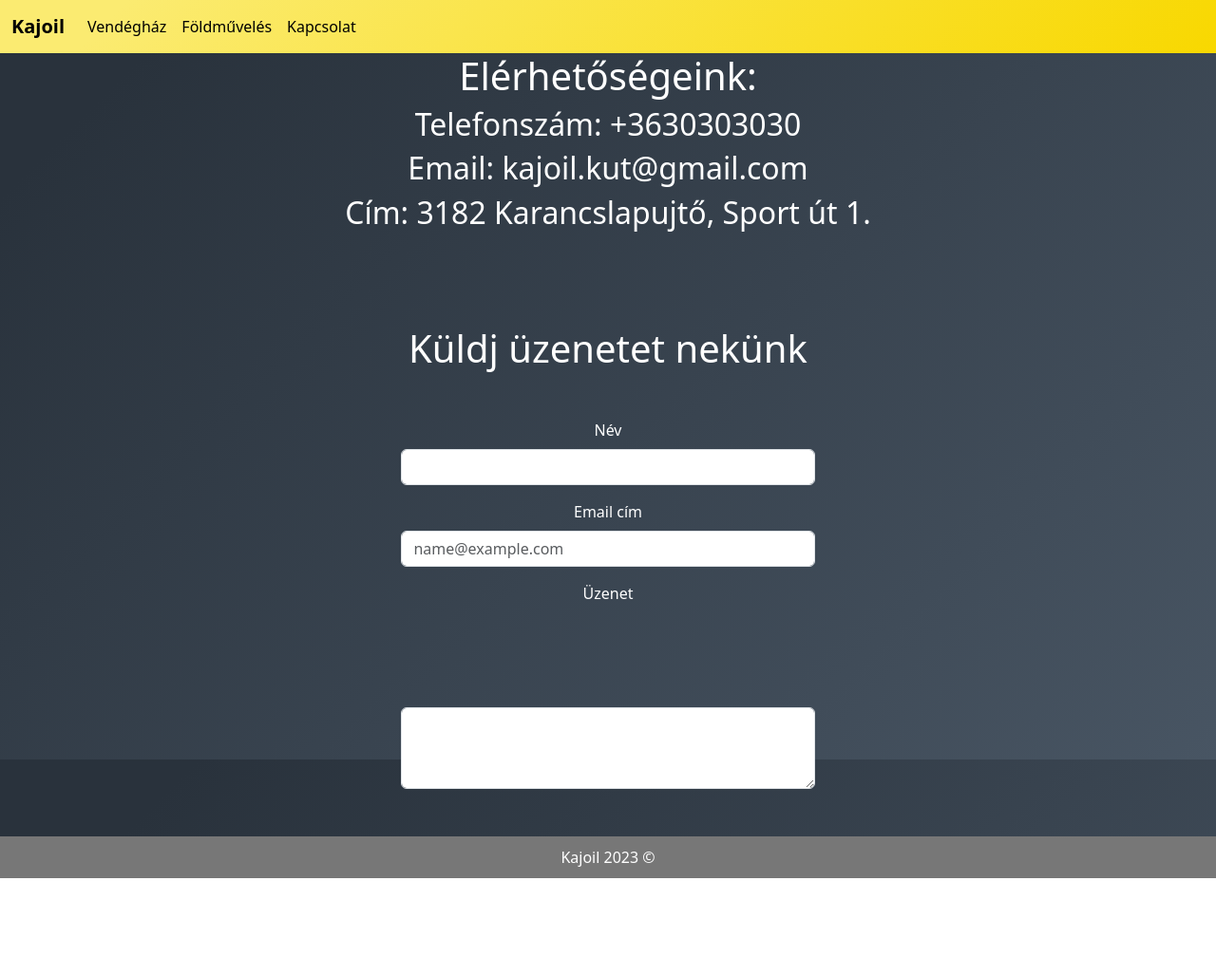
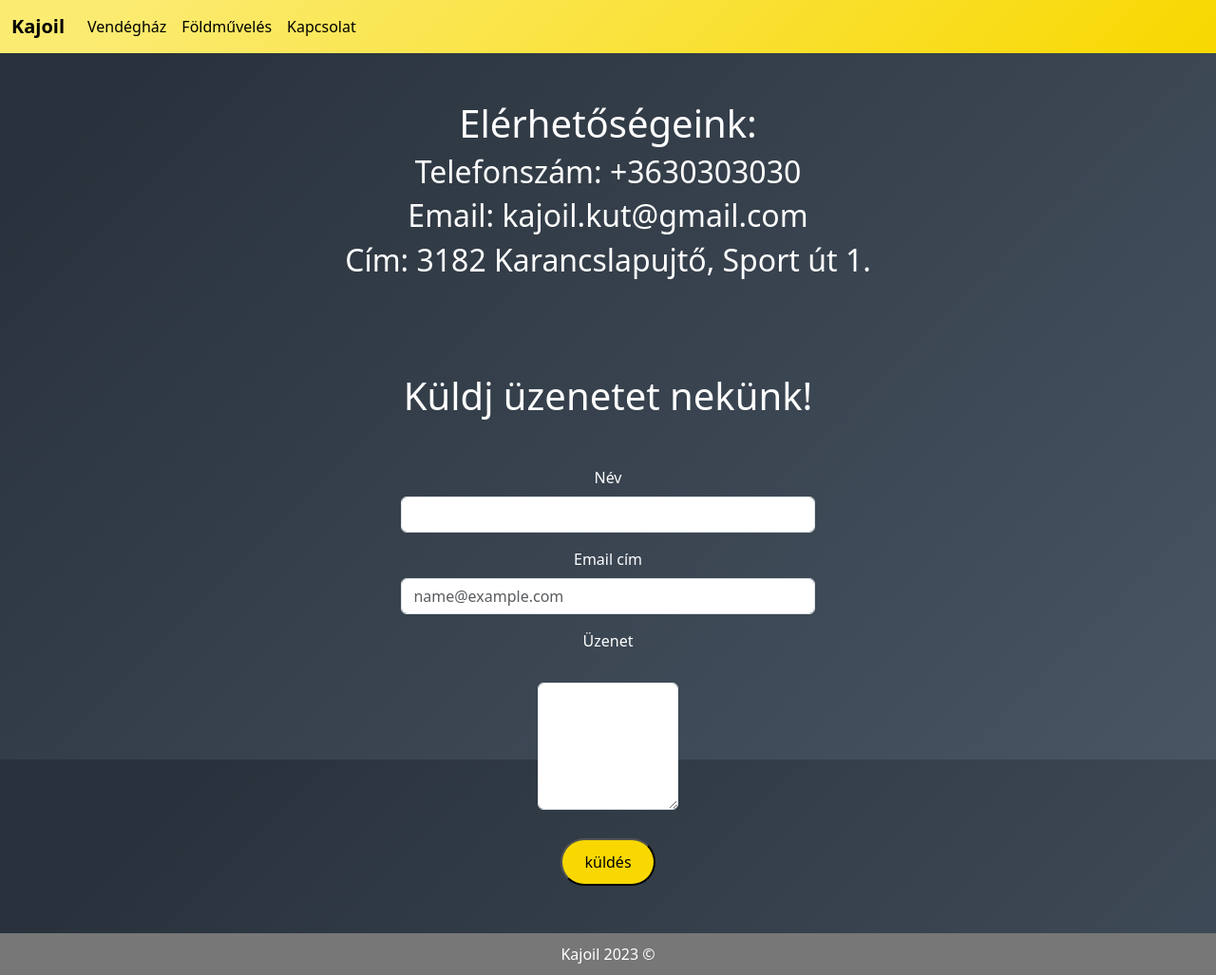
Before and after one commit to Hadarnoon/Web-Projectmunka, a plain HTML site: page kapcsolat.html in a window 1280 px wide. Shown: the whole page at 95% size. Before the commit the page ends 925 px from the top, so only its background shows below. Drawn offline with nearby package versions, Linux system fonts and the light colour scheme.

Commit message:
kapcsolat befejezes

```diff
--- a/kapcsolat.html
+++ b/kapcsolat.html
@@ -28,6 +28,7 @@
         main{
           color: white;
           text-align: center;
+          margin-top: 50px;
         }
         .mb-3{
           margin-left: 33%;
@@ -36,6 +37,16 @@
         #uzenet{
           margin-top: 100px;
           margin-bottom: 50px;
+        }
+        #gomb{
+          margin-bottom: 50px;
+          border-radius: 25px;
+          background-color:#f8d800;
+          width: 100px;
+          height: 50px;
+        }
+        #uzenetmezo{
+          margin-bottom: 30px;
         }
 
     </style>
@@ -73,8 +84,8 @@
     <h2>Telefonszám: +3630303030</h2>
     <h2>Email: kajoil.kut@gmail.com</h2>
     <h2>Cím: 3182 Karancslapujtő, Sport út 1.</h2>
-
-    <h1 id="uzenet">Küldj üzenetet nekünk</h1>
+    <div class="kapcsolat">
+    <h1 id="uzenet">Küldj üzenetet nekünk!</h1>
     <div class="mb-3">
       <label for="exampleFormControlInput1" class="form-label">Név</label>
       <input type="text" class="form-control" id="nev">
@@ -85,9 +96,14 @@
     </div>
     <div class="mb-3">
       <label for="exampleFormControlTextarea1" class="form-label">Üzenet</label>
-      <textarea class="form-control" id="uzenet" rows="3"></textarea>
+      <div class="mb-3">
+        <label class="form-label"></label>
+        <textarea class="form-control" name="uzenetmezo" id="uzenetmezo" rows="5"></textarea>
+      </div>
+
     </div>
-  </main>
+    <button onclick="kuldes()" id="gomb">küldés</button>
+  </div></main>
   <footer>
     Kajoil 2023 ©
   </footer>
@@ -99,6 +115,16 @@
   <script src="https://cdn.jsdelivr.net/npm/bootstrap@5.3.2/dist/js/bootstrap.min.js"
     integrity="sha384-BBtl+eGJRgqQAUMxJ7pMwbEyER4l1g+O15P+16Ep7Q9Q+zqX6gSbd85u4mG4QzX+" crossorigin="anonymous">
   </script>
+
+  <script>
+
+
+  function kuldes(){
+    document.getElementById("nev").value = ""
+    document.getElementById("email").value = ""
+    document.getElementById("uzenetmezo").value = ""
+  }
+  </script>
 </body>
 
 </html>
```
